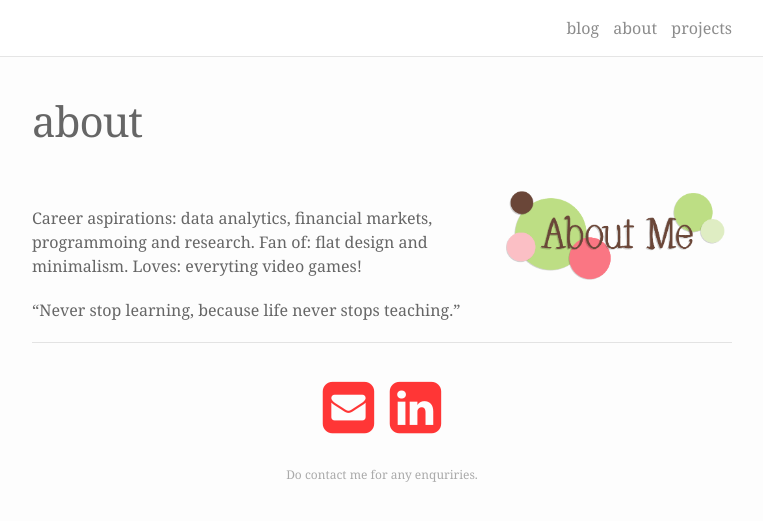
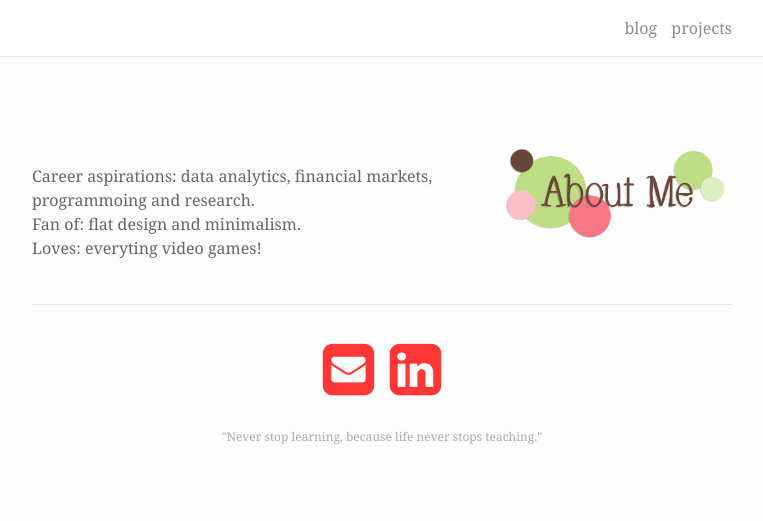
Before and after one commit to wilsonliao/blog, a Jekyll site: the page built from about.md, in a window 1280 px wide. Shown: the top 521 px of the page, without its empty margins (258-1021 px from the left). Built offline with Jekyll 4.4.1, drawn with Linux system fonts in a browser that asks for light colours; nearby versions of some CDN libraries; some of the changed lines change nothing that is shown.

Commit message:
Update about.md

```diff
--- a/about.md
+++ b/about.md
@@ -1,17 +1,15 @@
 ---
 layout: page
-title: about
+title:
 permalink: /about/
 ---
 
 <img class="col one right" src="/img/me.png">
 
 <br/>
-Career aspirations: data analytics, financial markets, programmoing and research.
-Fan of: flat design and minimalism.
-Loves: everyting video games!
-
-"Never stop learning, because life never stops teaching."
+Career aspirations: data analytics, financial markets, programmoing and research.<br/>
+Fan of: flat design and minimalism.<br/>
+Loves: everyting video games!<br/>
 <br/>
 <hr/>
 <br/>
@@ -21,5 +19,5 @@ Loves: everyting video games!
 </span>
 
 <div class="col three caption">
-	Do contact me for any enquriries.
+	"Never stop learning, because life never stops teaching."
 </div>
```
